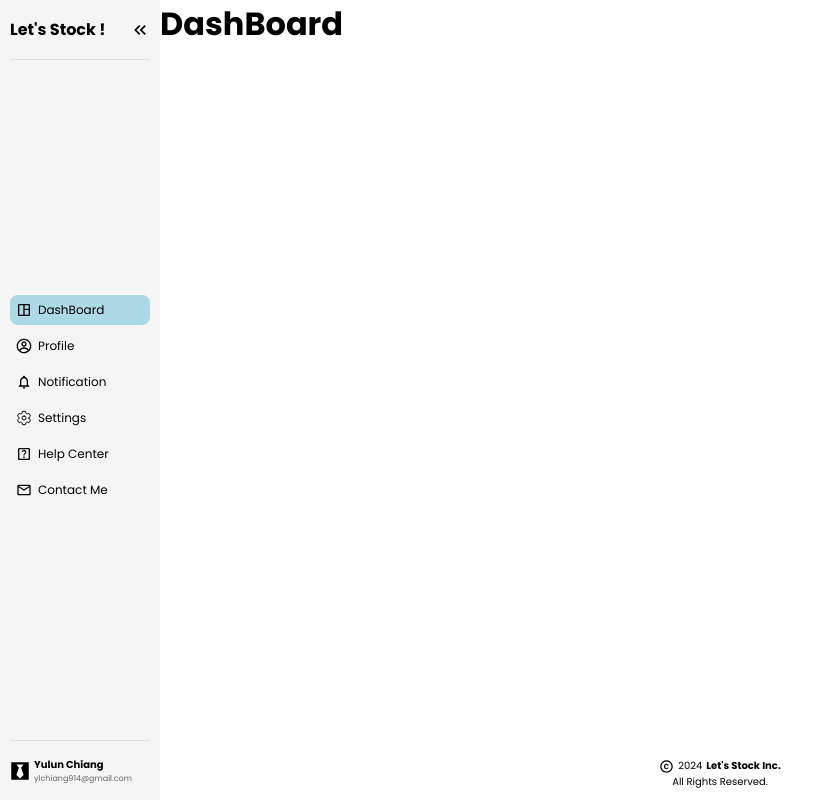
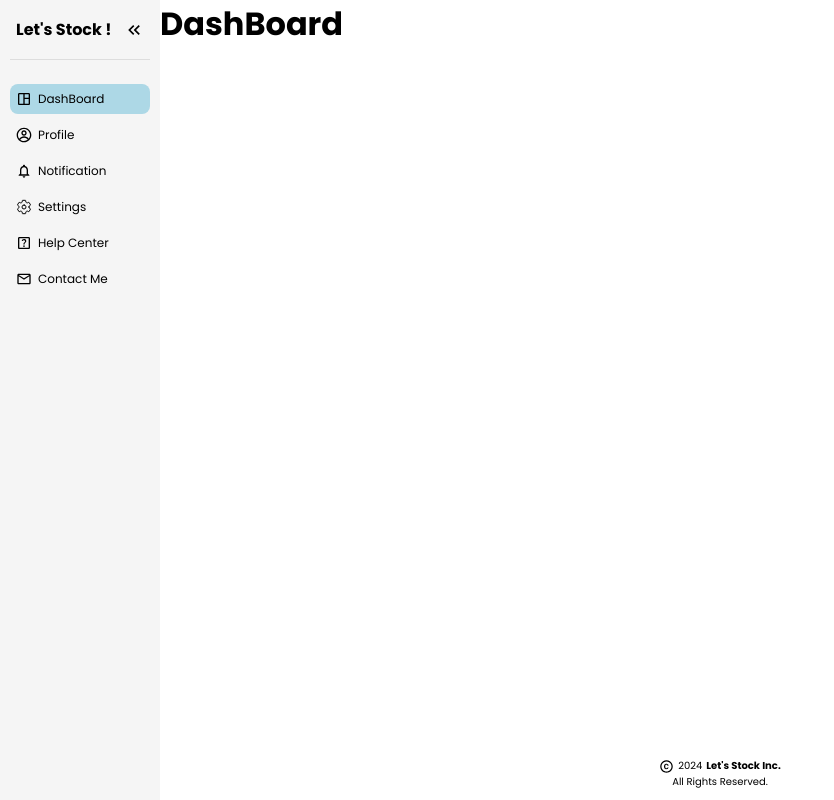
Before and after one commit to allenyummy/lets-stock-frontend, a React (Create React App) app: page /home in a window 1280 px wide. Shown: the whole page, without its empty margins (0-834 px from the left). Built offline with nearby package versions, Linux system fonts and the light colour scheme.

Commit message:
style: side bar (#12)

```diff
--- a/src/components/SideBar/SideBarGroup.css
+++ b/src/components/SideBar/SideBarGroup.css
@@ -1,7 +1,8 @@
 .side-bar-group-container {
   display: flex;
   flex-direction: column;
-  justify-content: space-between;
+  justify-content: flex-start;
+  gap: 1.5rem;
   background: #f5f5f5;
   padding: 0.625rem;
   min-height: 100vh;
@@ -10,11 +11,13 @@
 .side-bar-group-container .header {
   display: flex;
   flex-direction: row;
-  justify-content: space-between;
+  justify-content: center;
   align-items: center;
+  gap: 0.5rem;
   border-bottom: 1px solid #ddd;
   padding: 0 0 0.625rem 0;
   min-height: 3.125rem;
+
   .title {
     min-width: 6.25rem;
     overflow: hidden;
@@ -46,7 +49,7 @@
 .side-bar-group-container .footer {
   display: flex;
   flex-direction: row;
-  justify-content: flex-start;
+  justify-content: center;
   align-items: center;
   gap: 0.25rem;
   border-top: 0.0625rem solid #ddd;
--- a/src/components/SideBar/SideBarGroup.tsx
+++ b/src/components/SideBar/SideBarGroup.tsx
@@ -1,5 +1,4 @@
 import { ReactNode } from 'react';
-import { FaBlackTie } from 'react-icons/fa';
 import {
   MdOutlineKeyboardDoubleArrowLeft,
   MdOutlineKeyboardDoubleArrowRight,
@@ -26,20 +25,7 @@ const SideBarGroup = ({ expanded, onClickExpandButton, children }: SideBarGroupP
           )}
         </button>
       </div>
-
       <div className="slot">{children}</div>
-
-      <div className="footer">
-        <div className="icon">
-          <FaBlackTie size={20} />
-        </div>
-        {expanded && (
-          <div className="author">
-            <div className="name">Yulun Chiang</div>
-            <div className="email">ylchiang914@gmail.com</div>
-          </div>
-        )}
-      </div>
     </div>
   );
 };
```
